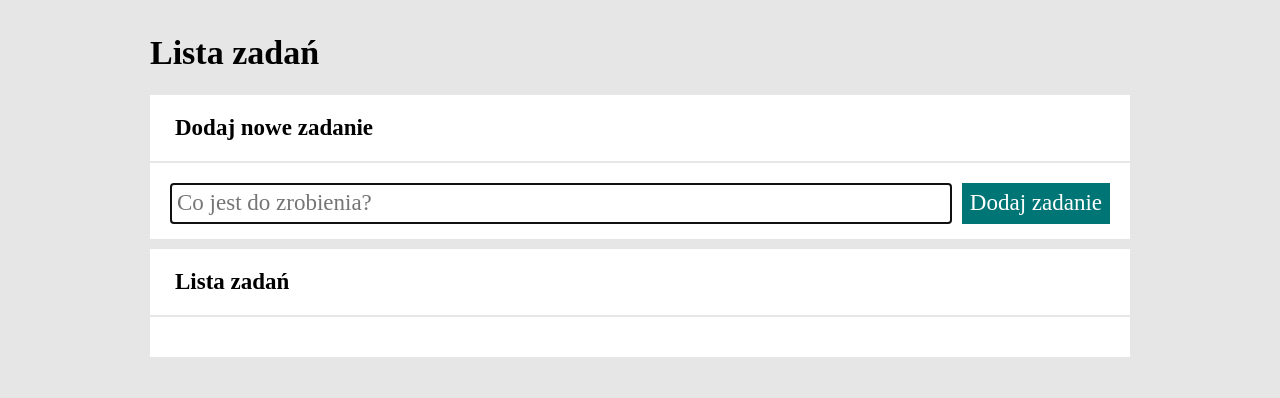
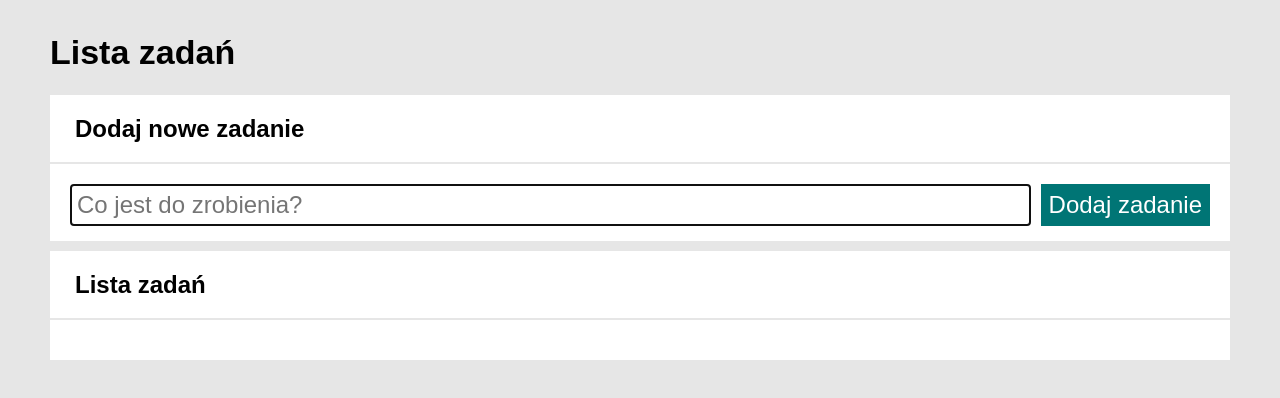
Before and after one commit to przemek0000/Module-8, a React (Create React App) app: page / in a window 1280 px wide. Shown: the top 398 px of the page. Built offline with nearby package versions, Linux system fonts and the light colour scheme.

Commit message:
added google font and change max-width

```diff
--- a/public/index.html
+++ b/public/index.html
@@ -1,15 +1,13 @@
 <!DOCTYPE html>
 <html lang="en">
+
 <head>
     <meta charset="utf-8" />
     <link rel="icon" href="%PUBLIC_URL%/favicon.ico" />
     <meta property="og:image" content="%PUBLIC_URL%/toDoList.png">
     <meta name="viewport" content="width=device-width, initial-scale=1" />
     <meta name="theme-color" content="#000000" />
-    <meta
-      name="description"
-      content="Web site created using create-react-app"
-    />
+    <meta name="description" content="Web site created using create-react-app" />
     <link rel="apple-touch-icon" href="%PUBLIC_URL%/logo192.png" />
     <!--
       manifest.json provides metadata used when your web app is installed on a
@@ -29,7 +27,11 @@
     <link rel="stylesheet" href="https://cdnjs.cloudflare.com/ajax/libs/normalize/8.0.1/normalize.min.css"
         integrity="sha512-NhSC1YmyruXifcj/KFRWoC561YpHpc5Jtzgvbuzx5VozKpWvQ+4nXhPdFgmx8xqexRcpAglTj9sIBWINXa8x5w=="
         crossorigin="anonymous" referrerpolicy="no-referrer" />
+    <link rel="preconnect" href="https://fonts.googleapis.com">
+    <link rel="preconnect" href="https://fonts.gstatic.com" crossorigin>
+    <link href="https://fonts.googleapis.com/css2?family=Open+Sans:ital,wght@0,400;1,700&display=swap" rel="stylesheet">
 </head>
+
 <body>
     <noscript>You need to enable JavaScript to run this app.</noscript>
     <div id="root"></div>
@@ -44,4 +46,5 @@
       To create a production bundle, use `npm run build` or `yarn build`.
     -->
 </body>
+
 </html>
--- a/src/Header/index.js
+++ b/src/Header/index.js
@@ -1,6 +1,6 @@
 import "./style.css"
 
-const Header = ({title}) => (
+const Header = ({ title }) => (
     <h1 className="body__header">{title}</h1>
 )
 
--- a/src/Header/style.css
+++ b/src/Header/style.css
@@ -1,4 +1,4 @@
 .body__header {
-    white-space: nowrap;
-    font-size: 34px;
-  }
+  white-space: nowrap;
+  font-size: 34px;
+}
--- a/src/index.css
+++ b/src/index.css
@@ -7,9 +7,10 @@
 }
 
 body {
-  max-width: 1000px;
+  max-width: 1200px;
   margin: 0 auto;
   padding: 10px;
   background-color: #e6e6e6;
-  font-size: 23px;
+  font-family: 'Source Sans Pro', sans-serif;
+  font-size: 24px;
 }
```
Lines whose indentation alone changed are shown as unchanged.
